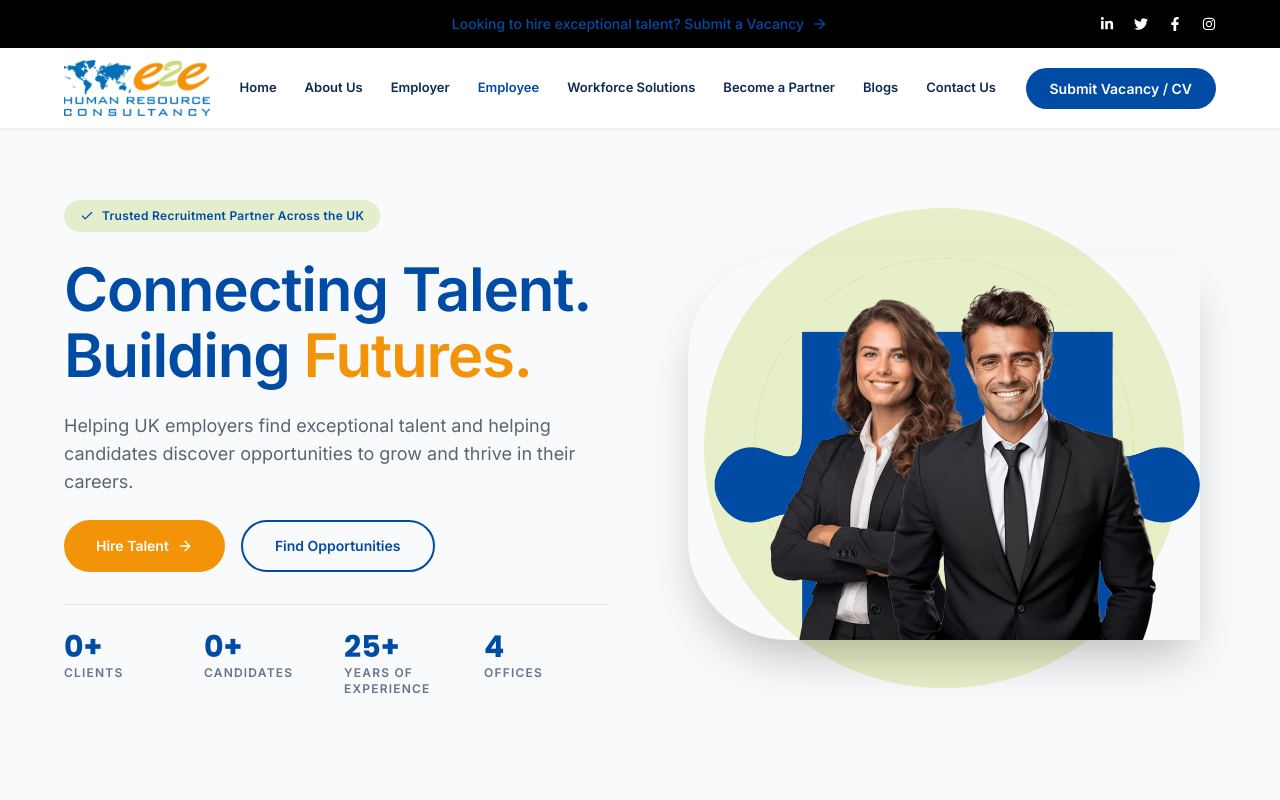
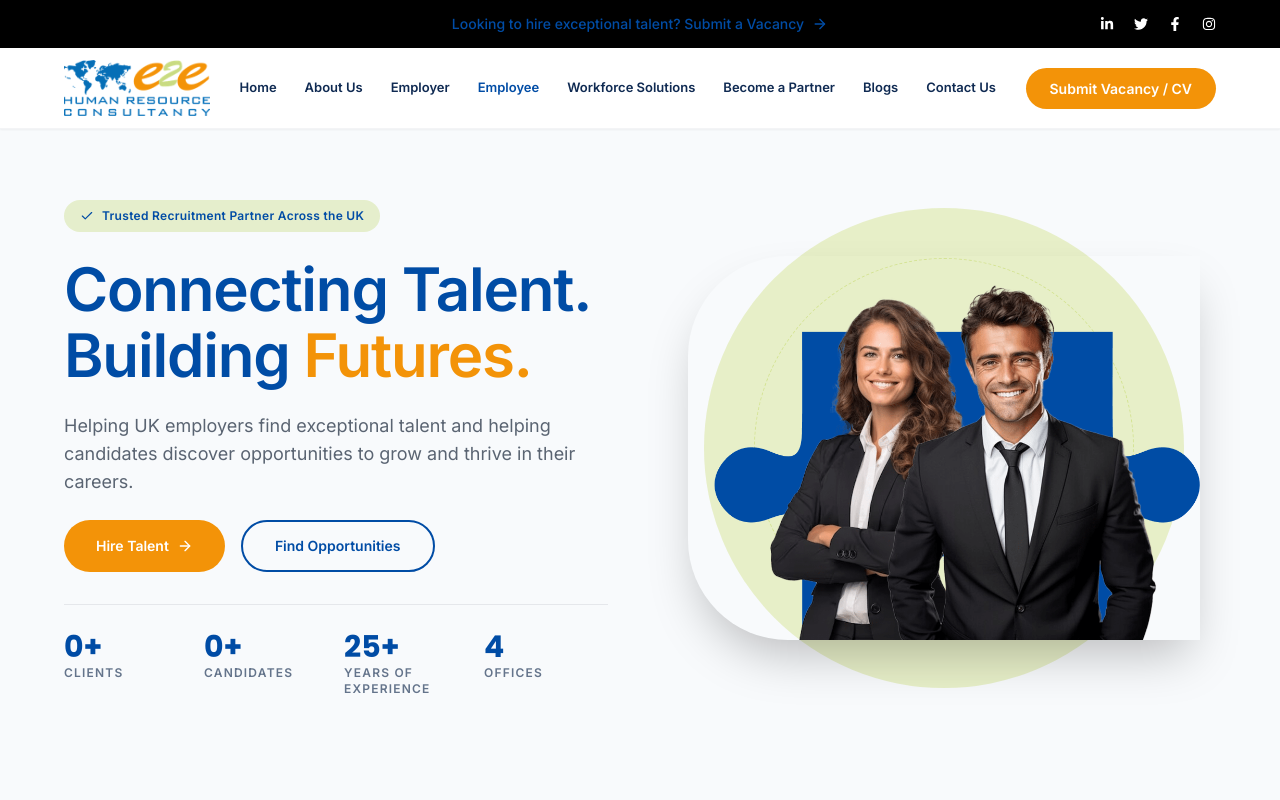
Before and after one commit to rahulchaudhari31/Frontend, a React (Vite) app in the folder e2e-hrc/: page /employee in a window 1280 px wide. Shown: the top 800 px of the page. Built offline with nearby package versions, Linux system fonts and the light colour scheme.

Commit message:
button color updated

```diff
--- a/e2e-hrc/src/components/shared/Navbar.jsx
+++ b/e2e-hrc/src/components/shared/Navbar.jsx
@@ -27,7 +27,7 @@
   const isEmployer = variant === 'employer';
 
   const activeStyle = isEmployer ? 'text-[#0085d5]' : 'text-navy';
-  const ctaBg = isEmployer ? 'bg-accent hover:bg-orange-500' : 'bg-navy hover:bg-navy/90';
+  const ctaBg = 'bg-[#F39308] hover:bg-[#E07D00]';
 
   const activePage = isEmployer ? '/employer' : variant === 'employee' ? '/employee' : '#solutions';
 
```
